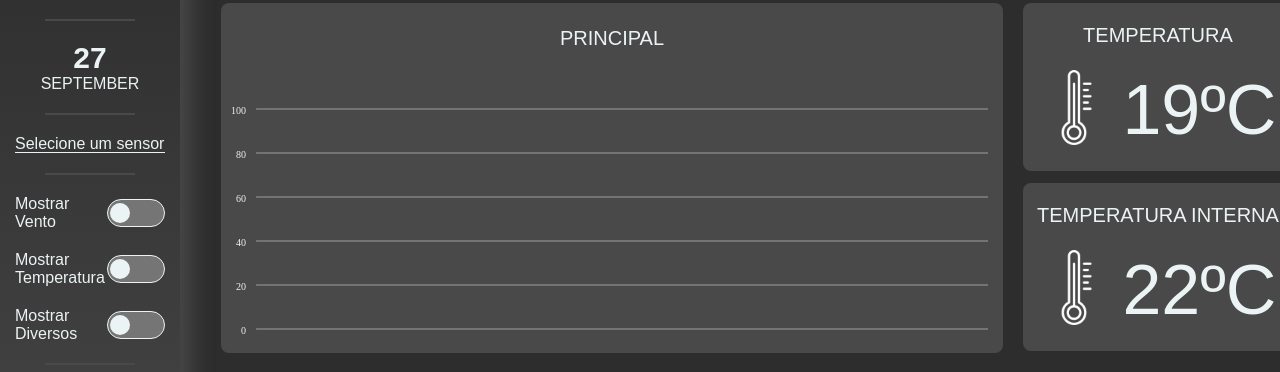
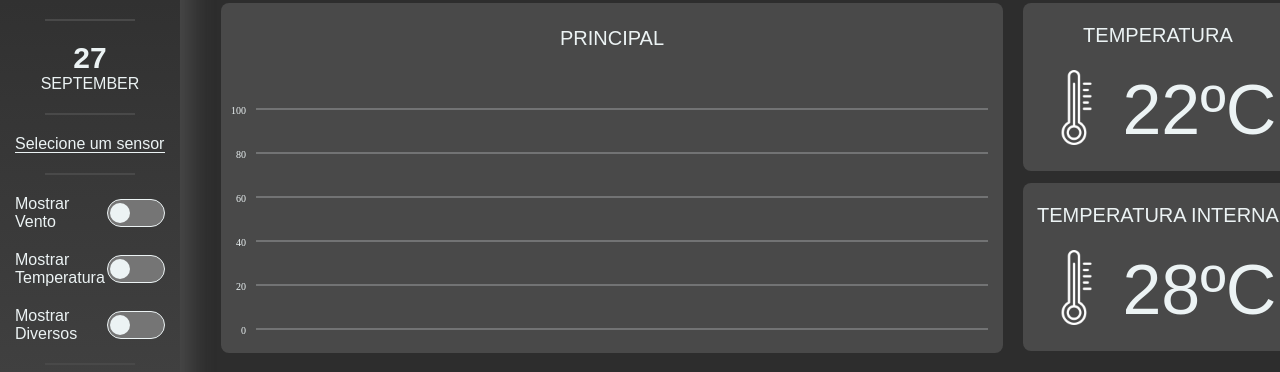
Before and after one commit to LucasSckenal/Unijui-PI4l, a React (Vite) app in the folder FrontEnd/: page /debug in a window 1280 px wide. Shown: the part 202-574 px from the top of the page. Built offline with nearby package versions, Linux system fonts and the light colour scheme; a web font is replaced by a local one.

Commit message:
add: linegraphs for tempModal

```diff
--- a/FrontEnd/src/Components/GraphicContainer/GraphicContainer.jsx
+++ b/FrontEnd/src/Components/GraphicContainer/GraphicContainer.jsx
@@ -31,7 +31,7 @@ const GraphicContainer = ({
     handleHidden();
 
     window.addEventListener("resize", handleHidden);
-    return () => window.removeEventListener("resize", handleHidden); // Remova o ouvinte ao desmontar
+    return () => window.removeEventListener("resize", handleHidden);
   }, []);
 
   const resetLines = () => {
@@ -69,11 +69,19 @@ const GraphicContainer = ({
     },
   ];
 
-  const pieData = [
-    { value: 40, color: "#ff0000" },
-    { value: 30, color: "#00ff00" },
-    { value: 20, color: "#0000ff" },
-    { value: 10, color: "#ffff00" },
+  const TempGraph = [
+    {
+      name: "Temperatura",
+      data: [[0, 30, 10, 22]],
+      color: ["#de7c21"],
+      rgba: ["rgba(222, 124, 33, 0.8)"],
+    },
+    {
+      name: "Temperatura Interna",
+      data: [[10, 20, 50, 80, 5, 13, 15, 15.9, 28]],
+      color: ["#de7c21"],
+      rgba: ["rgba(222, 124, 33, 0.8)"],
+    },
   ];
 
   const openModal = (tempType) => {
@@ -84,6 +92,17 @@ const GraphicContainer = ({
     setModalVisible(false);
   };
 
+  const getLastTemperatureValue = (tempName) => {
+    const tempData = TempGraph.find((temp) => temp.name === tempName);
+    if (tempData && tempData.data.length > 0) {
+      return tempData.data[0][tempData.data[0].length - 1];
+    }
+    return null;
+  };
+
+  const lastExternalTemp = getLastTemperatureValue("Temperatura");
+  const lastInternalTemp = getLastTemperatureValue("Temperatura Interna");
+
   return (
     <section className={styles.graphs}>
       {isModalVisible && (
@@ -92,7 +111,17 @@ const GraphicContainer = ({
           isVisible={isModalVisible}
           selectedTemp={selectedTemp}
         >
-          <PieChart data={pieData} />
+          <LineGraph
+            lines={TempGraph.filter(
+              (lineData) => lineData.name === selectedTemp
+            ).map((lineData) => ({
+              data: lineData.data[0],
+              strokeColor: lineData.color[0],
+              fillColor: lineData.rgba[0],
+            }))}
+            width="100%"
+            height={250}
+          />
         </TemperatureModal>
       )}
 
@@ -140,7 +169,7 @@ const GraphicContainer = ({
               <div className={styles.TempGraph}>
                 <div className={styles.temp}>
                   <ThemeSwap darkImage={tempLight} lightImage={tempDark} />
-                  <span>19ºC</span>
+                  <span>{lastExternalTemp}ºC</span>
                 </div>
               </div>
             </Frame>
@@ -158,7 +187,7 @@ const GraphicContainer = ({
               <div className={styles.TempGraph}>
                 <div className={styles.temp}>
                   <ThemeSwap darkImage={tempLight} lightImage={tempDark} />
-                  <span>22ºC</span>
+                  <span>{lastInternalTemp}ºC</span>
                 </div>
               </div>
             </Frame>
--- a/FrontEnd/src/Components/Modals/TemperatureModal/styles.module.scss
+++ b/FrontEnd/src/Components/Modals/TemperatureModal/styles.module.scss
@@ -25,8 +25,10 @@
 
 .innerModal {
     display: flex;
-    width: 20%;
-    max-width: 500px;
+    justify-content: space-between;
+    align-items: center;
+    width: 50%;
+    max-width: 900px;
     height: 500px;
     flex-direction: column;
     gap: 40px;
@@ -34,4 +36,14 @@
     border-radius: 8px;
     padding: 20px;
     z-index: 5;
+
+    button {
+        width: 50%;
+        height: 25px;
+
+        &:hover {
+            border: 1px solid var(--TextGeneral);
+            box-shadow: 0px 4px 24px rgba(168, 168, 168, 0.25);
+        }
+    }
 }
```
